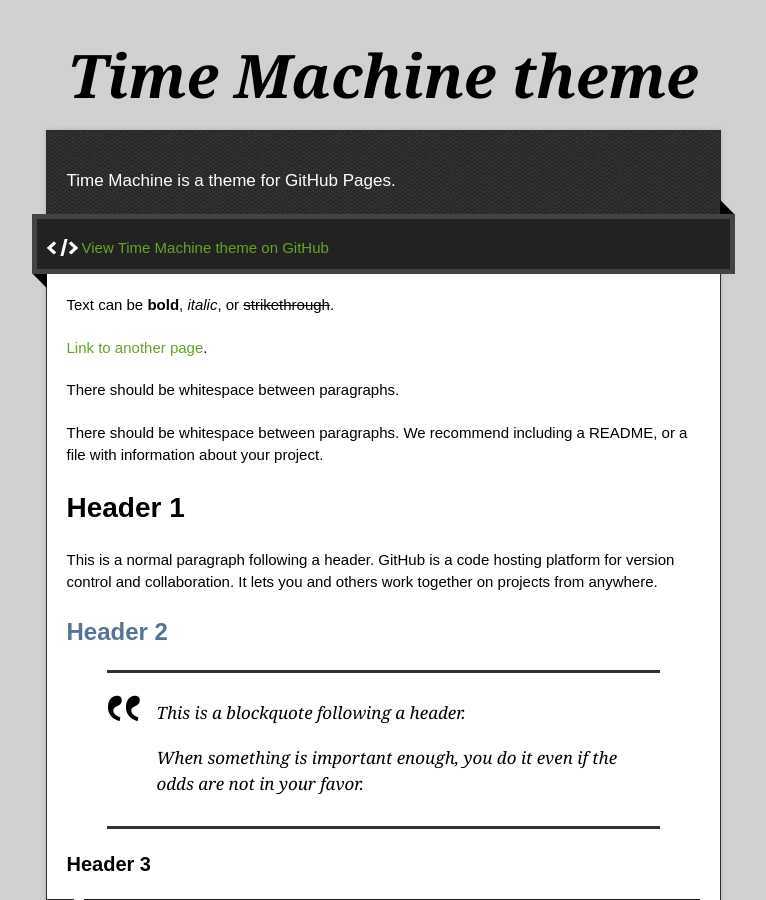
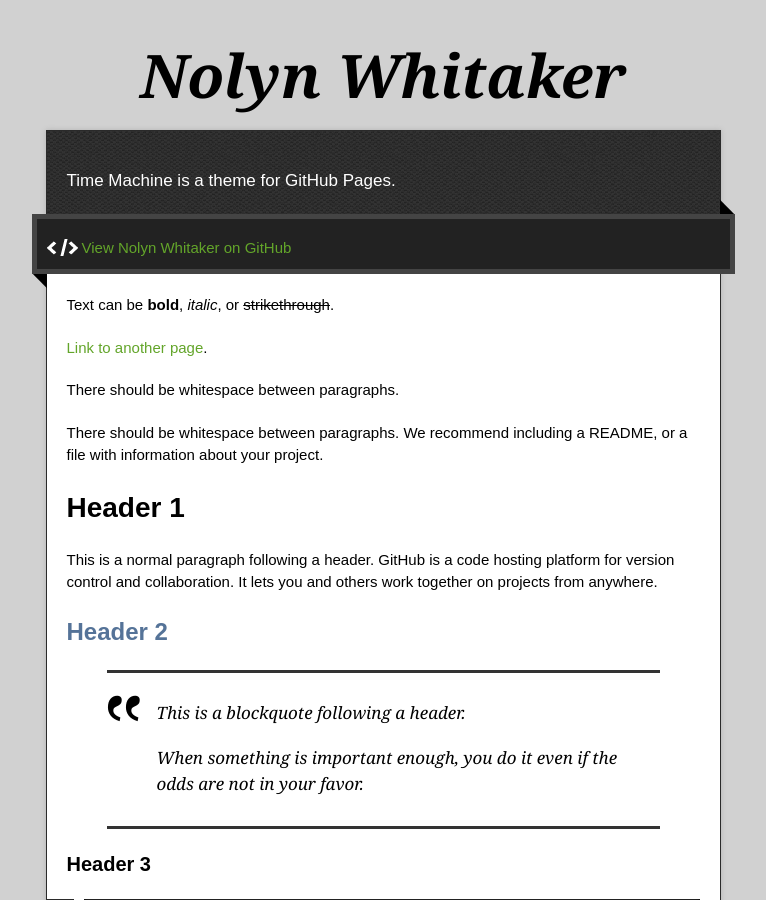
Before and after one commit to nswhit/nswhit.github.io, a Jekyll site: the page built from index.md, in a window 1280 px wide and 900 px high. Shown: the whole window, without its empty margins (257-1023 px from the left). Built offline with Jekyll 4.4.1, drawn with Linux system fonts in a browser that asks for light colours; our own code applies the rules of GitHub Pages for plain Markdown files.

Commit message:
Update _config.yml

```diff
--- a/_config.yml
+++ b/_config.yml
@@ -1,4 +1,4 @@
-title: Time Machine theme
+title: Nolyn Whitaker
 description: Time Machine is a theme for GitHub Pages.
 show_downloads: false
 google_analytics:
```
